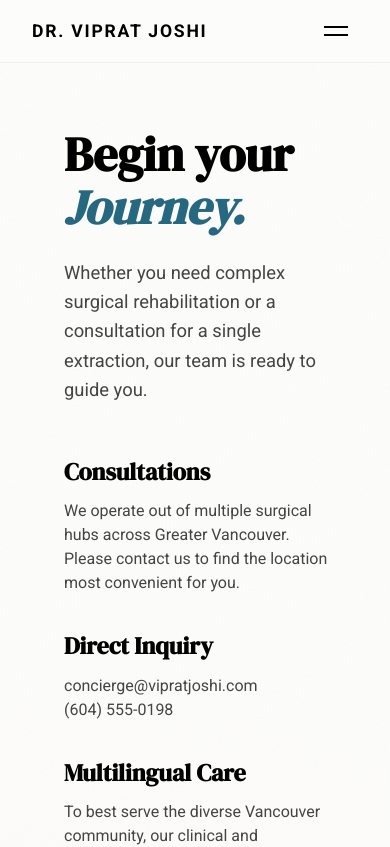
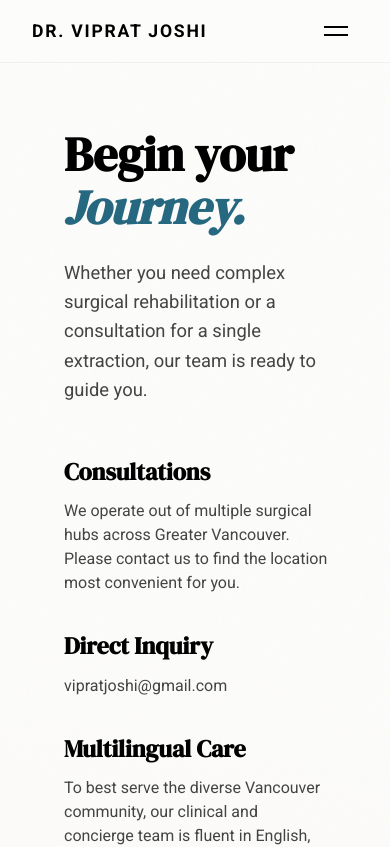
Before and after one commit to LuminaDigitals/viprat-joshi-portfolio, a Next.js app: page /contact in a window 390 px wide. Shown: the top 847 px of the page. Built offline with nearby package versions, Linux system fonts and the light colour scheme.

Commit message:
fix: update contact inquiry email and remove phone number across site

```diff
--- a/src/app/contact/page.tsx
+++ b/src/app/contact/page.tsx
@@ -70,8 +70,7 @@ export default function Contact() {
               </div>
               <div className={styles.infoItem}>
                 <h3>Direct Inquiry</h3>
-                <p>concierge@vipratjoshi.com</p>
-                <p>(604) 555-0198</p>
+                <p>vipratjoshi@gmail.com</p>
               </div>
               <div className={styles.infoItem}>
                 <h3>Multilingual Care</h3>
--- a/src/components/Footer.tsx
+++ b/src/components/Footer.tsx
@@ -35,8 +35,7 @@ export default function Footer() {
 
         <div className={styles.footerCol}>
           <h4>Connect</h4>
-          <p>concierge@vipratjoshi.com</p>
-          <p>(604) 555-0198</p>
+          <p>vipratjoshi@gmail.com</p>
         </div>
       </div>
 
```
